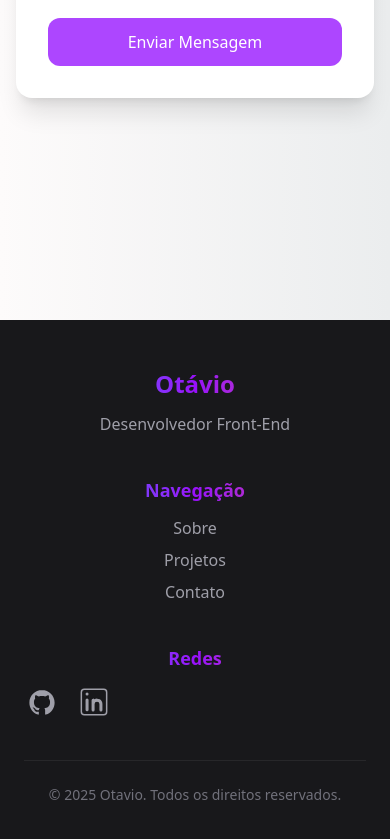
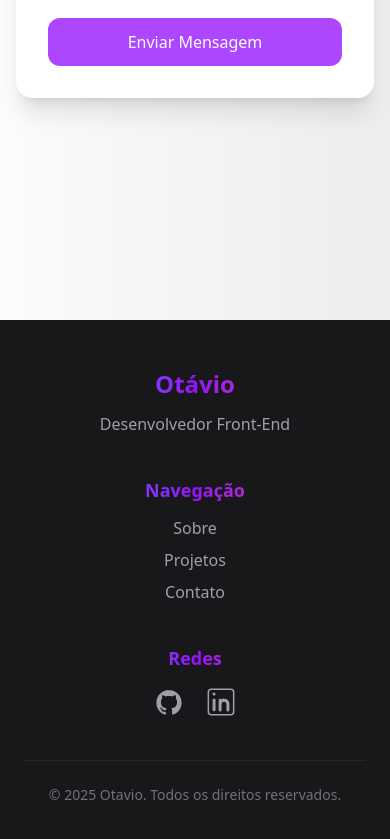
Before and after one commit to OtavioAugustodaRoza/MyPortifolio, a React (Vite) app: page / in a window 390 px wide. Shown: the part 3942-4781 px from the top of the page. Built offline with nearby package versions, Linux system fonts and the light colour scheme.

Commit message:
FIX: corrigi responsividade

```diff
--- a/src/components/Footer.jsx
+++ b/src/components/Footer.jsx
@@ -56,11 +56,11 @@
 
             <div className="space-y-3">
               <h3 className="bg-gradient-to-r from-blue-600 via-purple-600 to-pink-600 bg-clip-text text-transparent font-semibold text-lg">Redes</h3>
-              <div className="flex gap-4">
+              <div className="flex gap-4 items-center justify-center ">
                 <a
                   href="https://github.com/OtavioAugustodaRoza"
                    target='blank'
-                  className="text-4xl text-zinc-400 hover:text-purple-400 duration-300 hover:-translate-y-1 inline-block"
+                  className="text-4xl text-zinc-400 hover:text-purple-400 duration-300 hover:-translate-y-1 inline-block "
                 >
                  < DiGithubBadge/>
 
```
